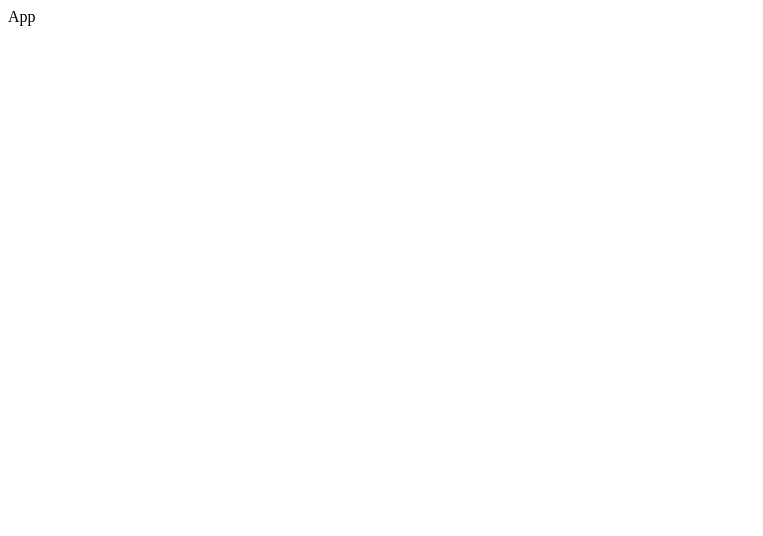
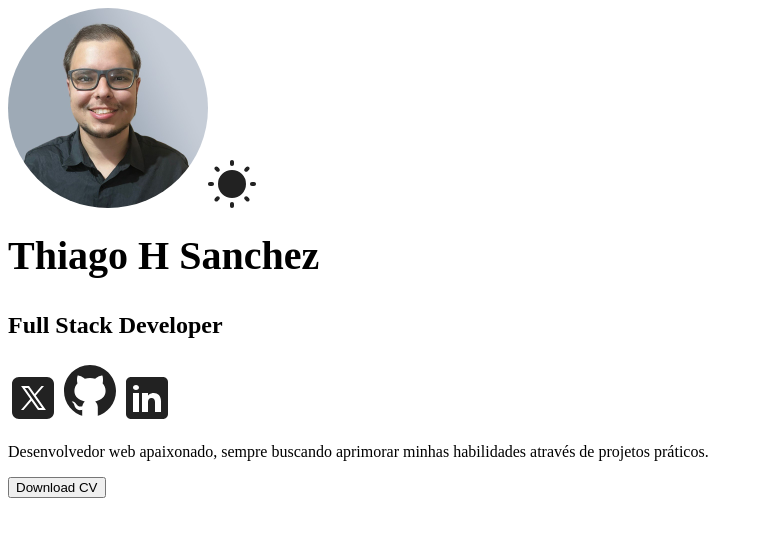
Before and after one commit to ThiagoHs1/portfolio-thiago, a React (Vite) app: page / in a window 1280 px wide. Shown: the top 536 px of the page, without its empty margins (0-763 px from the left). Built offline with nearby package versions, Linux system fonts and the light colour scheme.

Commit message:
Hero section parte 1

```diff
--- a/src/App.jsx
+++ b/src/App.jsx
@@ -1,11 +1,15 @@
 
 import './App.css'
+import Hero from './sections/Hero/Hero'
+
+
+
 
 function App() {
 
   return (
     <>
-      App
+      <Hero />
     </>
   )
 }
--- /dev/null
+++ b/src/sections/Hero/Hero.jsx
@@ -0,0 +1,40 @@
+import React from 'react'
+import styles from './HeroStyles.module.css'
+import thiago from '../../assets/thiago.jpeg'
+import themeIcon from '../../assets/sun.svg'
+import twitterIcon from '../../assets/twitter-light.svg'
+import githubIcon from '../../assets/github-light.svg'
+import linkedinIcon from '../../assets/linkedin-light.svg'
+import CV from '../../assets/CV - THIAGO HENRIQUE HEINLE SANCHEZ.pdf'
+
+function Hero() {
+  return (
+    <section id="hero" className={styles.container}>
+      <div className={styles.colorModeContainer}>
+        <img src={thiago} alt="Thiago" className={styles.heroImage} />
+        <img src={themeIcon} alt="Modo escuro icon" className={styles.ColorMode} />
+      </div>
+      <div className={styles.info}>
+        <h1 className={styles.title}>Thiago H Sanchez</h1>
+        <h2>Full Stack Developer</h2>
+        <span>
+          <a href="https://x.com/" target="_blank">
+            <img src={twitterIcon} alt="Twitter Icon" />
+          </a>
+          <a href="https://github.com/ThiagoHs1/" target="_blank">
+            <img src={githubIcon} alt="Github Icon" />
+          </a>
+          <a href="https://linkedin.com/" target="_blank">
+            <img src={linkedinIcon} alt="Linkedin Icon" />
+          </a>
+        </span>
+        <p>Desenvolvedor web apaixonado, sempre buscando aprimorar minhas habilidades através de projetos práticos.</p>
+        <a href={CV} download>
+          <button className="hover" >Download CV</button>
+        </a>
+      </div>
+    </section>
+  )
+}
+
+export default Hero
--- /dev/null
+++ b/src/sections/Hero/HeroStyles.module.css
@@ -0,0 +1,24 @@
+.heroContainer {
+    display: flex;
+    flex-direction: column;
+    align-items: center;
+    justify-content: center;
+    height: 100vh; /* Occupy full viewport height */
+  }
+
+  .heroImage {
+    width: 200px; /* Adjust as needed */
+    height: 200px; /* Adjust as needed */
+    border-radius: 50%; /* Make the image circular */
+    object-fit: cover; /* Ensure the image fills the circle */
+  }
+
+  .title {
+    margin-top: 20px;
+    font-size: 2.5rem;
+  }
+
+  .description {
+    margin-top: 10px;
+    font-size: 1.2rem;
+  }
```
